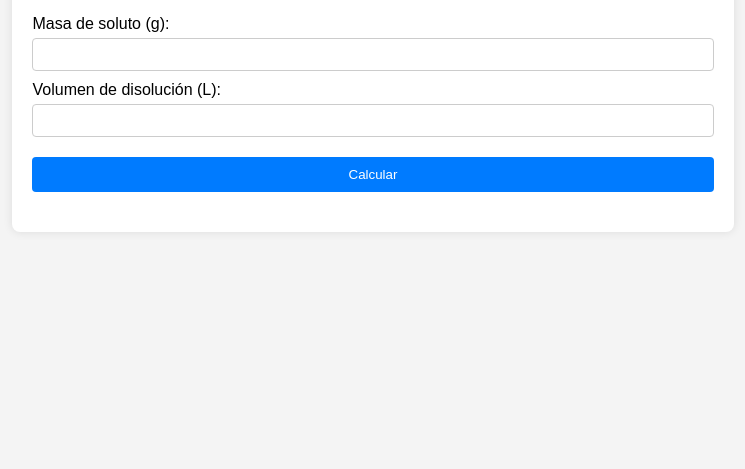
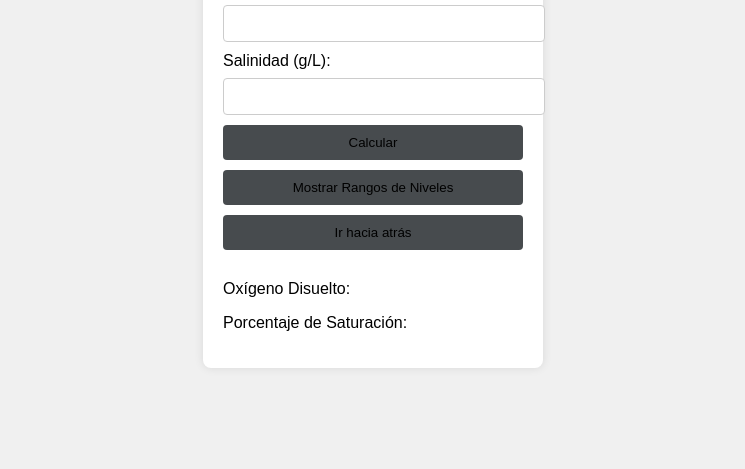
Before and after one commit to Miguel-apk/Calculadora-de-Ox-geno-Disuelto, a plain HTML site: page index.html in a window 1280 px wide. Shown: the part 331-800 px from the top of the page, without its empty margins (267-1012 px from the left). Drawn offline with Linux system fonts and the light colour scheme.

Commit message:
Add files via upload

```diff
--- a/index.html
+++ b/index.html
@@ -1,25 +1,38 @@
 <!DOCTYPE html>
-<html lang="es">
+<html lang="en">
 <head>
     <meta charset="UTF-8">
     <meta name="viewport" content="width=device-width, initial-scale=1.0">
-    <title>Calculadora de Concentración de Disolución</title>
+    <title>Calculadora de Oxígeno Disuelto</title>
     <link rel="stylesheet" href="styles.css">
 </head>
 <body>
     <div class="container">
-        <h1>Calculadora de Concentración de Disolución</h1>
-        <form id="concentration-form">
-            <label for="solute-mass">Masa de soluto (g):</label>
-            <input type="number" id="solute-mass" step="0.01" required>
+        <h1>Calculadora de Oxígeno Disuelto</h1>
 
-            <label for="solution-volume">Volumen de disolución (L):</label>
-            <input type="number" id="solution-volume" step="0.01" required>
+        <label for="temperature">Temperatura (°C):</label>
+        <input type="number" id="temperature" name="temperature" required>
 
-            <button type="submit">Calcular</button>
-        </form>
-        <div id="result"></div>
+        <label for="volume">Cantidad de Agua (L):</label>
+        <input type="number" id="volume" name="volume" step="0.01" required>
+
+        <label for="salinity">Salinidad (g/L):</label>
+        <input type="number" id="salinity" name="salinity" step="0.01" required>
+
+        <button onclick="calculateDO()">Calcular</button>
+
+        <div class="button-group">
+            <button onclick="showRanges()">Mostrar Rangos de Niveles</button>
+        </div>
+        <button onclick="resetFields()">Ir hacia atrás</button>
+
+        <div id="results">
+            <p id="doResult">Oxígeno Disuelto: </p>
+            <p id="percentageResult">Porcentaje de Saturación: </p>
+            <p id="rangeResult"></p>
+        </div>
     </div>
+
     <script src="script.js"></script>
 </body>
 </html>
--- a/script.js
+++ b/script.js
@@ -1,16 +1,50 @@
-// script.js
-document.getElementById('concentration-form').addEventListener('submit', function(event) {
-    event.preventDefault();
+function calculateDO() {
+    const temperature = parseFloat(document.getElementById("temperature").value);
+    const volume = parseFloat(document.getElementById("volume").value);
+    const salinity = parseFloat(document.getElementById("salinity").value);
 
-    const soluteMass = parseFloat(document.getElementById('solute-mass').value);
-    const solutionVolume = parseFloat(document.getElementById('solution-volume').value);
-
-    if (isNaN(soluteMass) || isNaN(solutionVolume) || solutionVolume === 0) {
-        alert('Por favor, ingrese valores válidos.');
+    if (isNaN(temperature) || isNaN(volume) || isNaN(salinity)) {
+        alert("Por favor, ingrese valores válidos.");
         return;
     }
 
-    const concentration = soluteMass / solutionVolume;
+    // Valores aproximados de saturación de oxígeno disuelto en mg/L para agua dulce a 0°C
+    let baseDO = 14.6; // Saturación en mg/L para agua dulce a 0°C
 
-    document.getElementById('result').textContent = `Concentración: ${concentration.toFixed(2)} g/L`;
-});
+    // Ajustar la saturación según la temperatura (asumiendo una caída lineal)
+    const temperatureDrop = (temperature / 30) * 6.0; // Ajuste lineal para simplificar
+    let saturationDO = baseDO - temperatureDrop;
+
+    // Ajustar por salinidad (aproximación simple)
+    saturationDO -= salinity * 0.2; // Ajuste simple para salinidad
+
+    // Calcular porcentaje de saturación
+    const percentageDO = (saturationDO / baseDO) * 100;
+
+    // Mostrar resultados
+    document.getElementById("doResult").textContent = `Oxígeno Disuelto: ${saturationDO.toFixed(2)} mg/L`;
+    document.getElementById("percentageResult").textContent = `Porcentaje de Saturación: ${percentageDO.toFixed(2)}%`;
+}
+
+function showRanges() {
+    const rangeResult = document.getElementById("rangeResult");
+
+    rangeResult.innerHTML = `
+        <strong>Rangos de Niveles de Oxígeno Disuelto:</strong><br>
+        <ul>
+            <li><strong>Muy alto oxígeno disuelto (superior a 8 mg/L):</strong> Indica agua de muy buena calidad. Favorable para la vida acuática, incluyendo peces, invertebrados y otros organismos. Generalmente se encuentra en agua fría y bien mezclada.</li>
+            <li><strong>Alto oxígeno disuelto (6-8 mg/L):</strong> También representa agua de buena calidad. Adecuado para la mayoría de los peces y vida acuática. Puede encontrarse en ríos y lagos con buena circulación de agua.</li>
+            <li><strong>Moderado oxígeno disuelto (4-6 mg/L):</strong> Aceptable para muchos organismos acuáticos, aunque algunos pueden estar estresados. Puede indicar cierta contaminación o eutrofización.</li>
+            <li><strong>Bajo oxígeno disuelto (2-4 mg/L):</strong> Potencialmente estresante para muchos organismos acuáticos, especialmente para los peces más sensibles. Indica posibles problemas de contaminación o excesiva materia orgánica en descomposición.</li>
+            <li><strong>Muy bajo oxígeno disuelto (menos de 2 mg/L):</strong> Muy estresante y potencialmente letal para muchos organismos acuáticos. Indicativo de condiciones severas de contaminación, como aguas estancadas o altamente contaminadas.</li>
+        </ul>
+    `;
+}
+function resetFields() {
+    document.getElementById("temperature").value = "";
+    document.getElementById("volume").value = "";
+    document.getElementById("salinity").value = "";
+    document.getElementById("doResult").textContent = "Oxígeno Disuelto: ";
+    document.getElementById("percentageResult").textContent = "Porcentaje de Saturación: ";
+    document.getElementById("rangeResult").textContent = "";
+}
--- a/styles.css
+++ b/styles.css
@@ -1,63 +1,56 @@
-/* styles.css */
+/* Estilos para la calculadora de oxígeno disuelto */
 body {
     font-family: Arial, sans-serif;
-    background-color: #f4f4f4;
-    margin: 0;
-    padding: 0;
+    background-color: #f0f0f0;
     display: flex;
     justify-content: center;
     align-items: center;
     height: 100vh;
+    margin: 0;
 }
 
 .container {
-    background-color: #fff;
+    background-color: white;
     padding: 20px;
     border-radius: 8px;
-    box-shadow: 0 0 10px rgba(0, 0, 0, 0.1);
-    text-align: center;
+    box-shadow: 0px 0px 10px rgba(0,0,0,0.1);
+    width: 300px;
 }
 
 h1 {
+    text-align: center;
     margin-bottom: 20px;
 }
 
-form {
-    display: flex;
-    flex-direction: column;
-    align-items: flex-start;
+label {
+    display: block;
+    margin-bottom: 8px;
 }
 
-label {
-    margin-top: 10px;
-}
-
-input {
-    margin-top: 5px;
-    padding: 8px;
+input, button {
+    width: 100%;
+    padding: 10px;
+    margin-bottom: 10px;
     border: 1px solid #ccc;
     border-radius: 4px;
-    width: 100%;
-    box-sizing: border-box;
 }
 
 button {
-    margin-top: 20px;
-    padding: 10px 15px;
-    background-color: #007BFF;
-    color: white;
+    background-color: #474b4e;
+    color: bluish gray;
     border: none;
-    border-radius: 4px;
     cursor: pointer;
-    width: 100%;
 }
 
 button:hover {
-    background-color: #0056b3;
+    background-color: #45a049;
 }
 
-#result {
+.button-group {
+    display: flex;
+    gap: 10px; /* Espacio entre los botones */
+}
+
+#results {
     margin-top: 20px;
-    font-size: 18px;
-    color: #333;
 }
```
